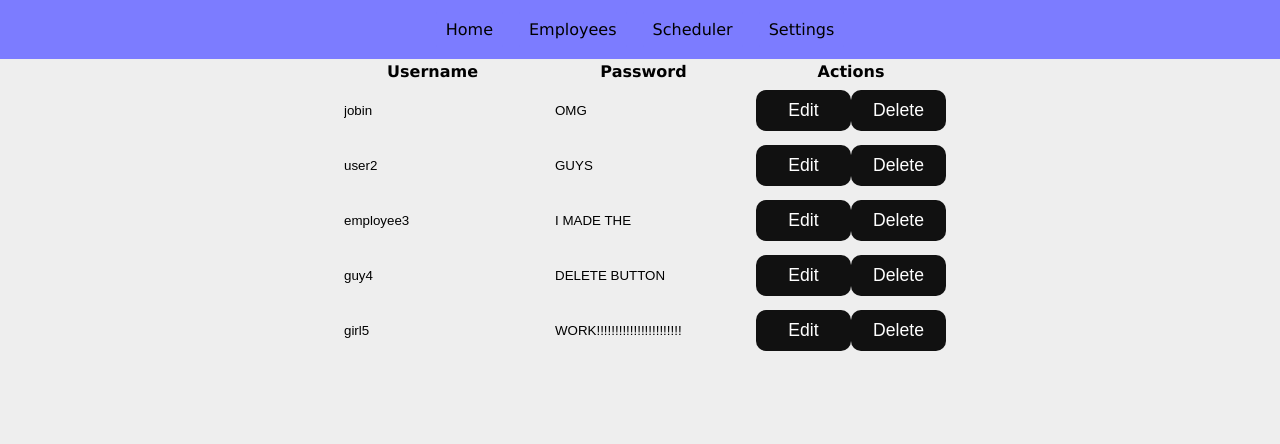
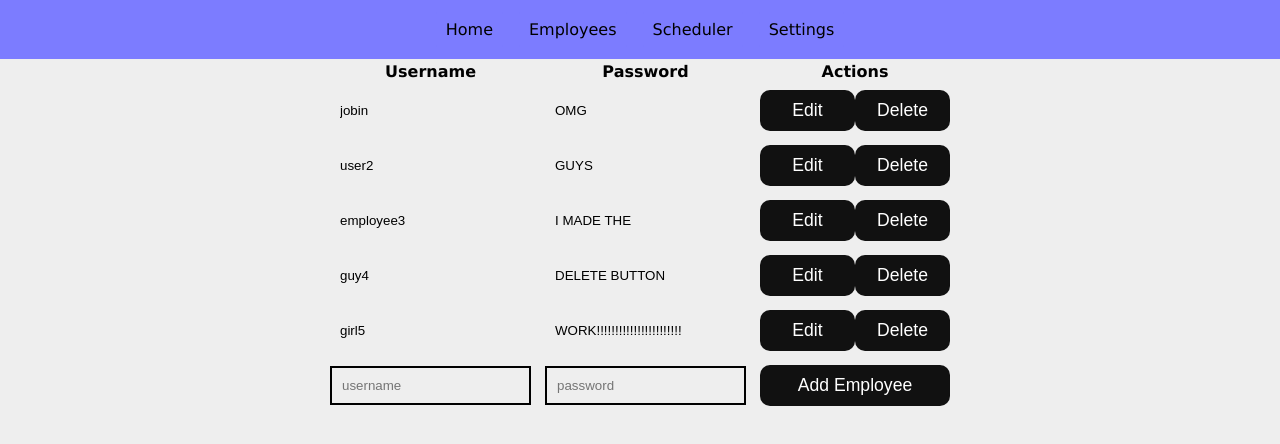
Before and after one commit to FloatingPointers/scheduler, a React (Create React App) app: page /mgr/employees in a window 1280 px wide. Shown: the top 444 px of the page. Built offline with nearby package versions, Linux system fonts and the light colour scheme.

Commit message:
add create employee functionality

```diff
--- a/package.json
+++ b/package.json
@@ -17,6 +17,7 @@
     "react-scripts": "5.0.1",
     "react-virtuoso": "^4.3.10",
     "react-window": "^1.8.9",
+    "uniqid": "^5.4.0",
     "web-vitals": "^2.1.4"
   },
   "scripts": {
--- a/src/pages/Manager/EmployeeManager.js
+++ b/src/pages/Manager/EmployeeManager.js
@@ -1,19 +1,27 @@
 import React from 'react';
 import { useState } from 'react';
 import ManagerNavbar from '../../components/manager-components/ManagerNavbar';
-
+import uniqid from 'uniqid';
 
 
 
 
 function EmployeeManager() {
 
+  const createEmployee = (info) => {
+    return({
+      id: info.id,
+      username: info.username,
+      password: info.password,
+    });
+  };
+
   const [intlEmployee, setIntlEmployee] = useState([
-    { id: 1, username: 'jobin', password: 'OMG' },
-    { id: 2, username: 'user2', password: 'GUYS' },
-    { id: 3, username: 'employee3', password: 'I MADE THE' },
-    { id: 4, username: 'guy4', password: 'DELETE BUTTON' },
-    { id: 5, username: 'girl5', password: 'WORK!!!!!!!!!!!!!!!!!!!!!!!' }
+    { id: uniqid(), username: 'jobin', password: 'OMG' },
+    { id: uniqid(), username: 'user2', password: 'GUYS' },
+    { id: uniqid(), username: 'employee3', password: 'I MADE THE' },
+    { id: uniqid(), username: 'guy4', password: 'DELETE BUTTON' },
+    { id: uniqid(), username: 'girl5', password: 'WORK!!!!!!!!!!!!!!!!!!!!!!!' }
   ]);
 
   const [employee, setEmployee] = useState(intlEmployee);
@@ -66,8 +74,7 @@
   }
 
 
-
-  const handleEditButton = (id, event) => {
+  const handleEditBtn = (id, event) => {
 
     //Make text inputs visible
     Array.from(document.getElementsByClassName(id + "-input")).forEach((input) => {
@@ -82,7 +89,7 @@
   }
 
 
-  const handleCancelButton = (id, event) => {
+  const handleCancelBtn = (id, event) => {
 
     //Get initial employee data
     let intlEmployeeValue = getIntlEmployee(id);
@@ -105,7 +112,7 @@
   }
 
 
-  const handleSubmitButton = (id, event) => {
+  const handleSubmitBtn = (id, event) => {
 
     //Submit edits, POST them
     Array.from(document.getElementsByClassName(id + "-input")).forEach((input) => {
@@ -121,7 +128,7 @@
 
 
 
-  const handleDeleteButton = (id, event) => {
+  const handleDeleteBtn = (id, event) => {
 
     //Get the employee to delete, and their index in the local list
     let to_remove = getEmployee(id);
@@ -146,7 +153,23 @@
   }
 
 
+  const handleAddBtn = () => {
+    let info = {id:uniqid()}
+    Array.from(document.getElementsByClassName("addInput")).forEach((input) => {
+      info[input.name] = input.value
+      input.value = "";
+    });
+    const tempEmployee = createEmployee(info);
+    setEmployee([
+      ...employee,
+      tempEmployee
+    ]);
 
+    //add employee to db
+
+    //update intlEmployee to reflect db changes
+    //setIntlEmployee(employee)
+  }
 
   return (
 
@@ -186,17 +209,40 @@
                 />
               </td>
               <td className="table-row-buttons">
-                <button type="button" className={employee.id + " hideOnEdit"} onClick={(event) => handleEditButton(employee.id, event)}>Edit</button>
-                <button type="button" className={employee.id + " showOnEdit"} onClick={(event) => handleCancelButton(employee.id, event)} hidden>Cancel</button>
-                <button type="button" className={employee.id + " showOnEdit"} onClick={(event) => handleSubmitButton(employee.id, event)} hidden>Submit</button>
-                <button type="button" className={employee.id + " hideOnEdit"} onClick={(event) => handleDeleteButton(employee.id, event)}>Delete</button>
+                <button type="button" className={employee.id + " hideOnEdit"} onClick={(event) => handleEditBtn(employee.id, event)}>Edit</button>
+                <button type="button" className={employee.id + " showOnEdit"} onClick={(event) => handleCancelBtn(employee.id, event)} hidden>Cancel</button>
+                <button type="button" className={employee.id + " showOnEdit"} onClick={(event) => handleSubmitBtn(employee.id, event)} hidden>Submit</button>
+                <button type="button" className={employee.id + " hideOnEdit"} onClick={(event) => handleDeleteBtn(employee.id, event)}>Delete</button>
               </td>
             </tr>
+
           ))}
-
+          <tr>
+            <td>
+              <input
+                type="text"
+                className="addInput"
+                name="username"
+                placeholder="username"
+              />
+            </td>
+            <td>
+              <input
+                type="text"
+                className="addInput"
+                name="password"
+                placeholder="password"
+              />
+            </td>
+            <td className="table-row-buttons">
+              <button type="button" onClick={handleAddBtn}>Add Employee</button>
+            </td>
+          </tr>
         </tbody>
 
+
       </table>
+
     </div>
 
 
--- a/src/styles/manager.css
+++ b/src/styles/manager.css
@@ -92,3 +92,7 @@
 input[readonly]{
     background-color: blue;
 }
+
+.addInput {
+    border: 2px solid black !important;
+}
```
Also changed, not shown: 1 other file (tests, documents, lock files or other folders). Lines whose indentation alone changed are shown as unchanged.
